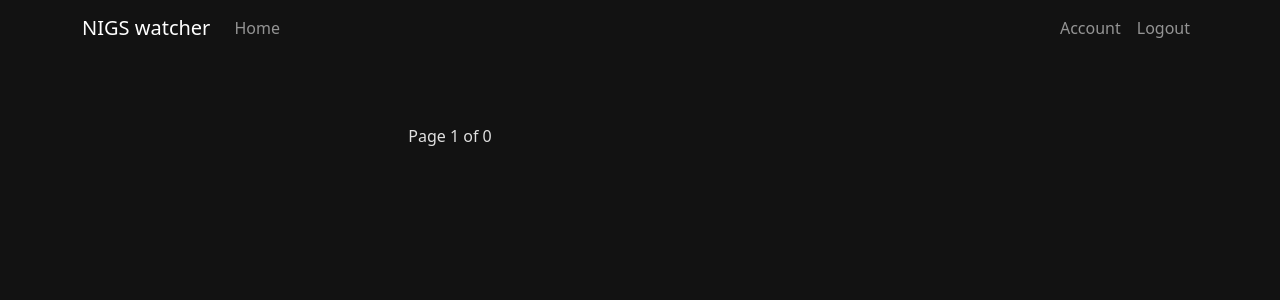
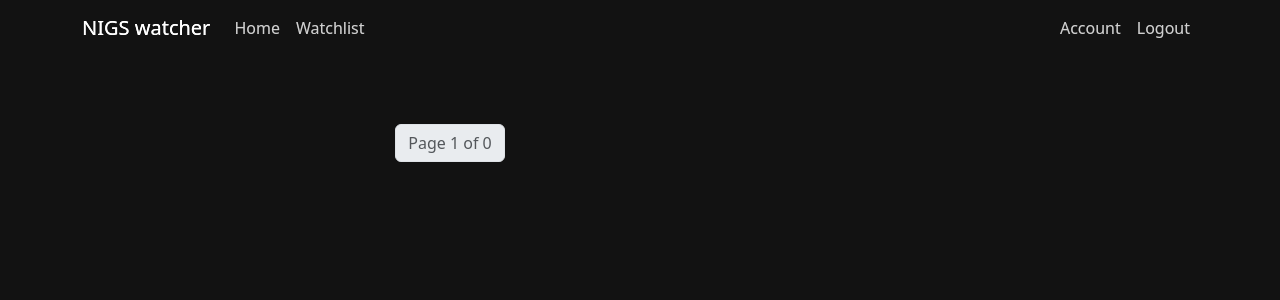
Before and after one commit to Hawk1509/MovieWatchlist, a Flask app: page / in a window 1280 px wide. Shown: the top 300 px of the page. Run offline with Flask 2, Linux system fonts and the light colour scheme; the visitor is signed in with stand-in values (Sample User, id 1); data that the repository does not hold is empty.

Commit message:
added watchlist page

```diff
--- a/movie/app.py
+++ b/movie/app.py
@@ -9,7 +9,6 @@ from db_models import db, User, Movie, Watchlist, Genre, Rating, MovieGenre
 from forms import RegistrationForm, LoginForm, UpdateAccountForm
 from flask_migrate import Migrate, upgrade
 from flask_caching import Cache
-
 
 app = Flask(__name__)
 app.config["SECRET_KEY"] = '0b89eaaafda4d7eb310aab385265275c'
@@ -23,16 +22,17 @@ login_manager = LoginManager(app)
 login_manager.login_view = 'login'
 login_manager.login_message_category = 'info'
 
+
 @app.route("/")
 @app.route("/home")
 def home():
-    page = request.args.get('page', 1, type=int)
-    per_page = 6
-    movies = Movie.query.paginate(page, per_page, error_out=False)
+    page = request.args.get('page', 1, type=int)  # Get the current page number from query parameters, default to 1
+    per_page = 6  # Set the number of movies to display per page
+    movies = Movie.query.paginate(page, per_page, error_out=False)  # Paginate the movie query
 
-    return render_template('home.html', posts=movies.items, current_page=movies.page, total_pages=movies.pages)
+    return render_template('home.html', posts=movies.items, current_page=movies.page, total_pages=movies.pages)  # Render home.html with movie data
 
-@app.route("/register",methods=['GET', 'POST'])
+@app.route("/register", methods=['GET', 'POST'])
 def register():
     if current_user.is_authenticated:
         return redirect(url_for('home'))
@@ -44,20 +44,25 @@ def register():
         db.session.commit()
         flash(f'Account has been created! You can now login', 'success')
         return redirect(url_for('login'))
-    return render_template('register.html',title='Register',form=form)
+    return render_template('register.html', title='Register', form=form)
+
 
 @login_manager.user_loader
 def load_user(user_id):
     return User.query.get(int(user_id))
 
+
 @app.route('/users')
 def users():
     users = User.query.all()
-    return render_template('users.html',users=users)
+    return render_template('users.html', users=users)
+
 
 @app.shell_context_processor
 def make_shell_context():
-    return {'db': db, 'User': User, 'Movie': Movie, 'Watchlist': Watchlist, 'Genre': Genre, 'Rating': Rating, 'MovieGenre': MovieGenre}
+    return {'db': db, 'User': User, 'Movie': Movie, 'Watchlist': Watchlist, 'Genre': Genre, 'Rating': Rating,
+            'MovieGenre': MovieGenre}
+
 
 @app.route("/login", methods=['GET', 'POST'])
 def login():
@@ -75,10 +80,12 @@ def login():
             flash('Invalid Credentials! Please check your email and password.', 'danger')
     return render_template('login.html', title='Login', form=form)
 
+
 @app.route("/logout")
 def logout():
     logout_user()
     return redirect(url_for('home'))
+
 
 def save_picture(form_picture):
     random_hex = secrets.token_hex(8)
@@ -86,7 +93,7 @@ def save_picture(form_picture):
     picture_fn = random_hex + f_ext
     picture_path = os.path.join(app.root_path, 'static/pic', picture_fn)
 
-    output_size = (125,125)
+    output_size = (125, 125)
     i = Image.open(form_picture)
     i.thumbnail(output_size)
 
@@ -95,8 +102,7 @@ def save_picture(form_picture):
     return picture_fn
 
 
-
-@app.route("/account",  methods=['GET', 'POST'])
+@app.route("/account", methods=['GET', 'POST'])
 @login_required
 def account():
     form = UpdateAccountForm()
@@ -112,11 +118,13 @@ def account():
     elif request.method == 'GET':
         form.username.data = current_user.username
         form.email.data = current_user.email
-    image_file = url_for('static', filename='pic/'+current_user.image_file)
+    image_file = url_for('static', filename='pic/' + current_user.image_file)
     return render_template("account.html", title='Account',
                            image_file=image_file, form=form)
 
+
 cache = Cache(app)
+
 
 @app.route('/movies')
 @cache.cached(timeout=60)
@@ -124,23 +132,72 @@ def movies():
     posts = Movie.query.all()
     return render_template('home.html', posts=posts)
 
+
+@app.route('/add_to_watchlist/<int:movie_id>', methods=['POST'])
+@login_required
+def add_to_watchlist(movie_id):
+    movie = Movie.query.get(movie_id)
+    if not movie:
+        flash("Movie not found.", "danger")
+        return redirect(url_for('home'))
+
+    # Check if the movie is already in the user's watchlist
+    watchlist_entry = Watchlist.query.filter_by(user_id=current_user.user_id, movie_id=movie_id).first()
+
+    if not watchlist_entry:
+        new_entry = Watchlist(user_id=current_user.user_id, movie_id=movie_id)
+        db.session.add(new_entry)
+        db.session.commit()
+        flash("Movie added to watchlist!", "success")
+    else:
+        flash("Movie is already in your watchlist.", "info")
+
+    return redirect(url_for('movie_detail', movie_id=movie_id))
+
+
 @app.route('/movie/<int:movie_id>')
 def movie_detail(movie_id):
-    # Query the database for the specific movie, or return a 404 error if not found
     movie = Movie.query.get_or_404(movie_id)
-
-    # Get the movie genres (since you have a many-to-many relationship)
     genres = ', '.join([genre.genre_name for genre in movie.genres])
-
-    # Get user reviews and ratings for the movie
     reviews = Rating.query.filter_by(movie_id=movie_id).all()
 
-    # Render the movie detail page with the movie, genres, and reviews
-    return render_template('movie_detail.html', movie=movie, genres=genres, reviews=reviews)
+    # Check if the movie is already in the user's watchlist
+    in_watchlist = False
+    if current_user.is_authenticated:
+        in_watchlist = Watchlist.query.filter_by(user_id=current_user.user_id, movie_id=movie_id).first() is not None
+
+    return render_template('movie_detail.html', movie=movie, genres=genres, reviews=reviews, in_watchlist=in_watchlist)
+
+
+@app.route('/watchlist')
+@login_required
+def watchlist():
+    print("Watchlist route accessed")  # Debugging output
+    # Fetch the watchlist entries for the current user
+    watchlist_entries = Watchlist.query.filter_by(user_id=current_user.user_id).all()
+
+    # Retrieve the corresponding movies from the Movie model
+    movies = [Movie.query.get(entry.movie_id) for entry in watchlist_entries]
+
+    return render_template('watchlist.html', movies=movies)
+
+
+@app.route('/remove_from_watchlist/<int:movie_id>', methods=['POST'])
+@login_required
+def remove_from_watchlist(movie_id):
+    watchlist_entry = Watchlist.query.filter_by(user_id=current_user.user_id, movie_id=movie_id).first()
+    if watchlist_entry:
+        db.session.delete(watchlist_entry)
+        db.session.commit()
+        flash("Movie removed from watchlist!", "success")
+    else:
+        flash("Movie not found in your watchlist.", "info")
+
+    return redirect(url_for('watchlist'))
 
 
 if __name__ == '__main__':
-        with app.app_context():
-            db.create_all()
-            print("database populated!!!!")
-        app.run(debug=True)
+    with app.app_context():
+        db.create_all()
+        print("database populated!!!!")
+    app.run(debug=True)
--- a/movie/db_models.py
+++ b/movie/db_models.py
@@ -50,18 +50,16 @@ class Movie(db.Model):
 
 # Watchlists Table
 class Watchlist(db.Model):
-    __tablename__ = 'watchlists'
+    __tablename__ = 'watchlist'  # This should match the actual table name in your database
     watchlist_id = db.Column(db.Integer, primary_key=True, autoincrement=True)
     user_id = db.Column(db.Integer, db.ForeignKey('users.user_id'), nullable=False)
     movie_id = db.Column(db.Integer, db.ForeignKey('movies.movie_id'), nullable=False)
 
-    # Modified Enum with 'dropped' status
     status = db.Column(db.Enum('watched', 'watching', 'plan_to_watch', 'dropped'), default='plan_to_watch')
     added_at = db.Column(db.DateTime, server_default=db.func.now())
 
     def __repr__(self):
         return f"<Watchlist(user_id={self.user_id}, movie_id={self.movie_id}, status='{self.status}')>"
-
 
 # Genres Table
 class Genre(db.Model):
--- a/movie/static/main.css
+++ b/movie/static/main.css
@@ -98,3 +98,16 @@ h1, h3 {
 p {
     color: #d1d1d1; /* Slightly lighter text for paragraphs */
 }
+
+.btn-primary {
+    background-color: #1a73e8;
+    color: white;
+    padding: 10px 20px;
+    border: none;
+    border-radius: 5px;
+    cursor: pointer;
+}
+
+.btn-primary:hover {
+    background-color: #155ab8;
+}
--- a/movie/templates/home.html
+++ b/movie/templates/home.html
@@ -3,14 +3,14 @@
 <div class="container-fluid mt-4">
     <div class="row">
         {% for post in posts %}
-                <div class="col-6 col-md-4 mb-4">  <!-- Responsive column classes -->
-                    <a href="{{ url_for('movie_detail', movie_id=post.movie_id) }}" class="text-decoration-none text-white"> <!-- Use text-white for dark mode -->
+            <div class="col-6 col-md-4 mb-4">
+                <a href="{{ url_for('movie_detail', movie_id=post.movie_id) }}" class="text-decoration-none text-white">
                     <div class="movie-card">
-                            <div class="card h-100 bg-dark text-white">  <!-- Add bg-dark and text-white for dark mode -->
-                                <img src="{{ post.image_url }}" class="card-img-top" alt="{{ post.title }} image" style="height: 200px; object-fit: cover;">
-                                <div class="card-body d-flex flex-column"> <!-- Flex column for vertical alignment -->
+                        <div class="card h-100 bg-dark text-white">
+                            <img src="{{ post.image_url }}" class="card-img-top" alt="Image of {{ post.title }}" style="height: 200px; object-fit: cover;">
+                            <div class="card-body d-flex flex-column">
                                 <h5 class="card-title">{{ post.title }}</h5>
-                                    <h6 class="card-subtitle mb-2 text-white">Director: {{ post.director }}</h6> <!-- Change to text-white -->
+                                <h6 class="card-subtitle mb-2 text-white">Director: {{ post.director }}</h6>
                                 <p class="card-text"><strong>Duration:</strong> {{ post.duration }} minutes</p>
                                 <p class="card-text"><strong>Genres:</strong>
                                    {% for genre in post.genres %}
@@ -26,14 +26,22 @@
     </div>
 
     <!-- Pagination Controls -->
-        <div class="pagination">
+    <nav aria-label="Page navigation">
+        <ul class="pagination">
             {% if current_page > 1 %}
-                <button onclick="location.href='{{ url_for('home', page=current_page - 1) }}'" class="btn btn-secondary">Previous</button>
+                <li class="page-item">
+                    <a class="page-link" href="{{ url_for('home', page=current_page - 1) }}">Previous</a>
+                </li>
             {% endif %}
-            <span>Page {{ current_page }} of {{ total_pages }}</span>
+            <li class="page-item disabled">
+                <span class="page-link">Page {{ current_page }} of {{ total_pages }}</span>
+            </li>
             {% if current_page < total_pages %}
-                <button onclick="location.href='{{ url_for('home', page=current_page + 1) }}'" class="btn btn-secondary">Next</button>
+                <li class="page-item">
+                    <a class="page-link" href="{{ url_for('home', page=current_page + 1) }}">Next</a>
+                </li>
             {% endif %}
+        </ul>
+    </nav>
 </div>
-    </div>
-{% endblock content %}
+{% endblock %}
--- a/movie/templates/layout.html
+++ b/movie/templates/layout.html
@@ -1,3 +1,5 @@
+{% include 'navigation.html' %}
+
 <html lang="en">
 <head>
     <meta charset="utf-8">
@@ -18,20 +20,25 @@
             </button>
             <div class="collapse navbar-collapse" id="navbarToggle">
                 <div class="navbar-nav mr-auto">
-                    <a class="nav-item nav-link" href="{{url_for('home')}}">Home</a>
+                    <a class="nav-item nav-link" href="{{ url_for('home') }}">Home</a>
+                    {% if current_user.is_authenticated %}
+                    <a class="nav-item nav-link" href="{{ url_for('watchlist') }}">Watchlist</a>  <!-- Watchlist link -->
+                    {% endif %}
                 </div>
-                <!-- Navbar Right Side -->
                 <div class="navbar-nav ms-auto">
                     {% if current_user.is_authenticated %}
-                    <a class="nav-item nav-link" href="{{url_for('account')}}">Account</a>
-                    <a class="nav-item nav-link" href="{{url_for('logout')}}">Logout</a>
+                    <a class="nav-item nav-link" href="{{ url_for('account') }}">Account</a>
+                    <a class="nav-item nav-link" href="{{ url_for('logout') }}">Logout</a>
                     {% else %}
-                    <a class="nav-item nav-link" href="{{url_for('login')}}">Login</a>
-                    <a class="nav-item nav-link" href="{{url_for('register')}}">Register</a>
+                    <a class="nav-item nav-link" href="{{ url_for('login') }}">Login</a>
+                    <a class="nav-item nav-link" href="{{ url_for('register') }}">Register</a>
                     {% endif %}
                 </div>
+            </div>
+        </div>
     </nav>
 </header>
+
 
 <main role="main" class="container">
     <div class="row">
--- a/movie/templates/navigation.html
+++ b/movie/templates/navigation.html
@@ -1,21 +1,28 @@
 <header class="site-header">
     <nav class="navbar navbar-expand-md navbar-dark bg-steel fixed-top">
         <div class="container">
-      <a class="navbar-brand mr-4" href="/">Flask Blog</a>
-      <button class="navbar-toggler" type="button" data-toggle="collapse" data-target="#navbarToggle" aria-controls="navbarToggle" aria-expanded="false" aria-label="Toggle navigation">
+            <a class="navbar-brand mr-4" href="/">NIGS watcher</a>
+            <button class="navbar-toggler" type="button" data-toggle="collapse" data-target="#navbarToggle"
+                    aria-controls="navbarToggle" aria-expanded="false" aria-label="Toggle navigation">
                 <span class="navbar-toggler-icon"></span>
             </button>
             <div class="collapse navbar-collapse" id="navbarToggle">
                 <div class="navbar-nav mr-auto">
-          <a class="nav-item nav-link" href="/">Home</a>
-          <a class="nav-item nav-link" href="/about">About</a>
+                    <a class="nav-item nav-link" href="{{ url_for('home') }}">Home</a>
+                    {% if current_user.is_authenticated %}
+                    <a class="nav-item nav-link" href="{{ url_for('watchlist') }}">Watchlist</a>
+                    {% endif %}
                 </div>
-        <!-- Navbar Right Side -->
-        <div class="navbar-nav">
-          <a class="nav-item nav-link" href="/login">Login</a>
-          <a class="nav-item nav-link" href="/register">Register</a>
+                <div class="navbar-nav ms-auto">
+                    {% if current_user.is_authenticated %}
+                    <a class="nav-item nav-link" href="{{ url_for('account') }}">Account</a>
+                    <a class="nav-item nav-link" href="{{ url_for('logout') }}">Logout</a>
+                    {% else %}
+                    <a class="nav-item nav-link" href="{{ url_for('login') }}">Login</a>
+                    <a class="nav-item nav-link" href="{{ url_for('register') }}">Register</a>
+                    {% endif %}
                 </div>
-      </div>
+            </div> <!-- Close navbar-collapse -->
         </div>
     </nav>
 </header>
```
Also changed, not shown: movie/routes/api.py (+14 -7 lines), movie/templates/movie_detail.html (+11 -7 lines), movie/templates/watchlist.html (added, +23 -0 lines). Lines whose indentation alone changed are shown as unchanged.
